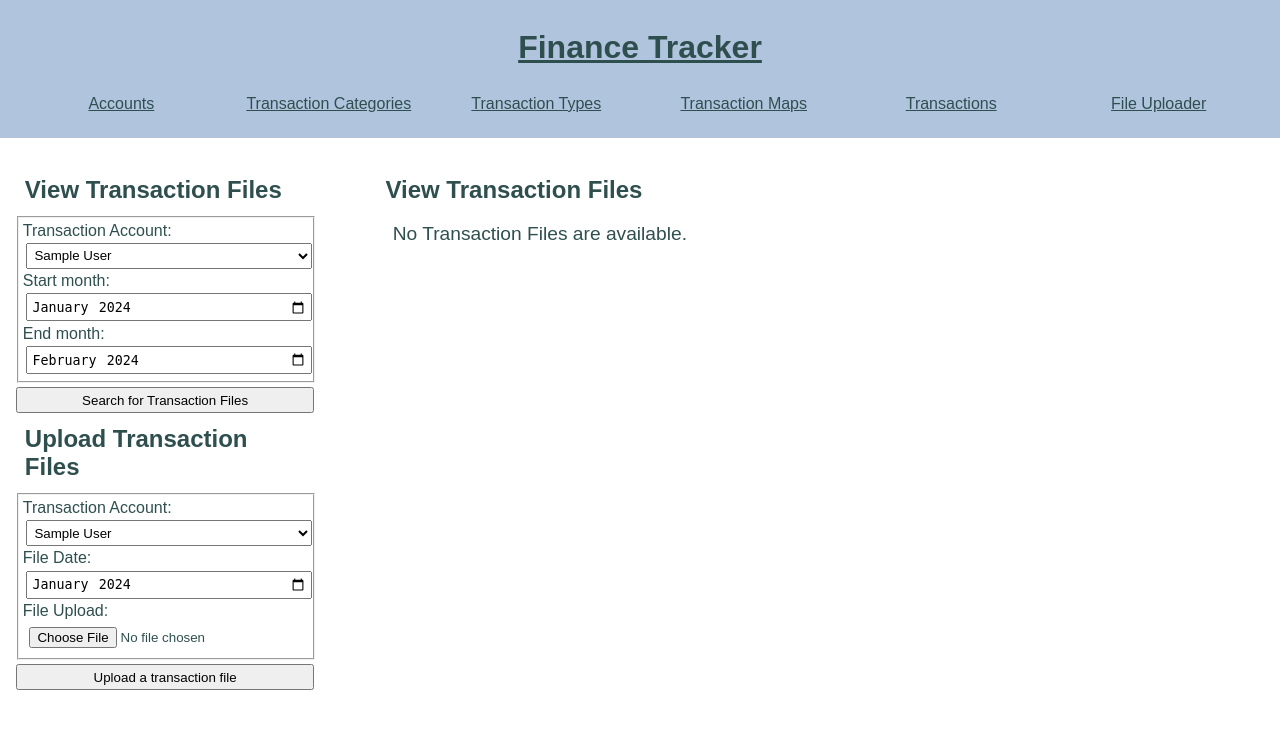
After one commit to DavidWidjaja-137/finance_tracker, a Django app: page /finance/transaction_file_downloader/ in a window 1280 px wide. The commit adds this page. Shown: the top 729 px of the page. Run offline with Django 5.2, Linux system fonts and the light colour scheme; tables that the repository leaves empty hold one stand-in row (values such as "Sample post"); parts of the project's set-up code (start-up, migrations or seed data) failed here and were passed over.

Commit message:
added file downloader capability

```diff
--- a/backend/finance/static/finance/style.css
+++ b/backend/finance/static/finance/style.css
@@ -21,7 +21,7 @@ header {
 
 nav {
     display: grid;
-    grid-template-columns: 1fr 1fr 1fr 1fr 1fr;
+    grid-template-columns: 1fr 1fr 1fr 1fr 1fr 1fr;
     gap: 1em;
     text-align: center;
     align-self: center;
--- a/backend/finance/templates/finance/base.html
+++ b/backend/finance/templates/finance/base.html
@@ -17,6 +17,7 @@
             <a href="{% url 'transaction_type' %}">Transaction Types</a>
             <a href="{% url 'transaction_map' %}">Transaction Maps</a>
             <a href="{% url 'transaction' %}">Transactions</a>
+            <a href="{% url 'transaction_file_downloader' %}">File Uploader</a>
         </nav>
     </header>
 
--- /dev/null
+++ b/backend/finance/templates/finance/transaction_file_downloader.html
@@ -0,0 +1,71 @@
+{% extends "./base.html" %}
+
+{% block control_sidebar %}
+
+    <h2> View Transaction Files</h2>
+
+    <!-- Add a menu to select an account. This lists all the files available in an S3 key of the same name -->
+    <form action="{% url 'transaction_file_downloader' %}", method="get">
+
+        <fieldset>
+            <label for='transaction_account_selector'>Transaction Account:</label>
+            <select name='transaction_account_selector', id='transaction-account'>
+                {% for a in transaction_accounts %}
+                    <option value={{ a }}>{{ a.name }}</option>
+                {% endfor %}
+            </select>
+
+            <label for="filter_start">Start month:</label>
+            <input type="month" id="filter_start" name="filter_start" value="2024-01" />
+
+            <label for="filter_end">End month:</label>
+            <input type="month" id="filter_end" name="filter_end" value="2024-02" />
+        </fieldset>
+
+        <input type='submit', value="Search for Transaction Files">
+    </form>
+
+    <h2>Upload Transaction Files</h2>
+
+    <form enctype="multipart/form-data" action="{% url 'download_transaction_file' %}", method="post">
+        {% csrf_token %}
+
+        <fieldset>
+
+            <!-- Needs to have an account input, a month input, and a file uploader input-->
+            <label for='transaction_account_selector'>Transaction Account:</label>
+            <select name='transaction_account_selector', id='transaction-account'>
+                {% for a in transaction_accounts %}
+                    <option value={{ a }}>{{ a.name }}</option>
+                {% endfor %}
+            </select>
+
+            <label for="file_date">File Date:</label>
+            <input type="month" id="file_date" name="file_date" value="2024-01" />
+
+            <label for="file_upload">File Upload:</label>
+            <input type="file", id="file_upload" name="file_upload", accept=".csv">
+
+        </fieldset>
+
+        <input type='submit', value="Upload a transaction file">
+
+    </form>
+
+{% endblock %}
+
+{% block content %}
+
+    <h2>View Transaction Files</h2>
+
+    {% if transaction_files %}
+        <ul>
+            {% for tf in transaction_files %}
+                <li>{{ tf }}</li>
+            {% endfor %}
+        </ul>
+    {% else %}
+        <p> No Transaction Files are available. </p>
+    {% endif %}
+
+{% endblock %}
--- a/backend/finance/urls.py
+++ b/backend/finance/urls.py
@@ -13,4 +13,6 @@ urlpatterns = [
     path("import_transaction/", views.import_transaction, name="import_transaction"),
     path("update_transaction/", views.update_transaction, name="update_transaction"),
     path("transaction/", views.transaction, name="transaction"),
+    path("transaction_file_downloader/", views.transaction_file_downloader, name="transaction_file_downloader"),
+    path("download_transaction_file/", views.download_transaction_file, name="download_transaction_file"),
 ]
--- a/backend/finance/views.py
+++ b/backend/finance/views.py
@@ -1,11 +1,18 @@
 from datetime import datetime
+import os
+from pathlib import Path
 
+import boto3
 from django.shortcuts import render
 from django.http import HttpResponse, HttpRequest, HttpResponseRedirect
 from django.forms import ModelForm, SelectDateWidget
 
 from finance.models import Account, TransactionType, TransactionCategory, TransactionMap, Transaction
 from finance.importer.importer import import_transactions
+
+client = boto3.client("s3")
+s3 = boto3.resource("s3")
+bucket = s3.Bucket("personal-data-dashboard.david-pw.com")
 
 
 class AccountForm(ModelForm):
@@ -331,3 +338,80 @@ def transaction(request: HttpRequest) -> HttpResponse:
 
     else:
         raise ValueError("Invalid request method.")
+
+
+def download_transaction_file(request: HttpRequest) -> HttpResponse:
+
+    if request.method == "POST":
+
+        file_date = (
+            datetime.strptime(request.POST["file_date"], "%Y-%m").date().isoformat()
+            if "file_date" in request.POST
+            else None
+        )
+
+        account = (
+            str(request.POST["transaction_account_selector"])
+            if "transaction_account_selector" in request.POST
+            else None
+        )
+
+        if file_date and account and request.FILES and request.FILES["file_upload"]:
+            key = os.path.join("data", account, file_date + ".csv")
+            print(key)
+            bucket.upload_fileobj(request.FILES["file_upload"].file, key)
+
+        return HttpResponseRedirect("/finance/transaction_file_downloader")
+    else:
+        raise ValueError("Invalid request method")
+
+
+def get_s3_filenames(prefix: str) -> list[str]:
+    paginator = client.get_paginator("list_objects_v2")
+    paginator_iterator = paginator.paginate(Bucket=bucket.name, Prefix=prefix)
+
+    keys = []
+    for result in paginator_iterator:
+        if result is None or result.get("Contents") is None or len(result.get("Contents")) == 0:
+            return []
+        for content in result.get("Contents"):
+            new_key = Path(content.get("Key")).relative_to(prefix)
+            keys.append(os.path.join(prefix, new_key))
+    return keys
+
+
+def transaction_file_downloader(request: HttpRequest) -> HttpResponse:
+
+    if request.method == "GET":
+
+        # check how many files are in the account
+        filter_start = (
+            datetime.strptime(request.GET["filter_start"], "%Y-%m").date() if "filter_start" in request.GET else None
+        )
+        filter_end = (
+            datetime.strptime(request.GET["filter_end"], "%Y-%m").date() if "filter_end" in request.GET else None
+        )
+        account = (
+            str(request.GET["transaction_account_selector"]) if "transaction_account_selector" in request.GET else None
+        )
+
+        # check on S3 how many files are there
+        if account:
+            keys = get_s3_filenames(os.path.join("data", account))
+        else:
+            keys = []
+
+        # filter the files according to the date range
+        filtered_keys = [
+            k
+            for k in keys
+            if filter_start <= datetime.strptime(os.path.basename(k).split(".")[0], "%Y-%m-%d").date() < filter_end
+        ]
+
+        context = {"transaction_accounts": Account.objects.all(), "transaction_files": filtered_keys}
+
+        return render(request, "finance/transaction_file_downloader.html", context)
+
+    else:
+
+        raise ValueError("Invalid request method")
```
Also changed, not shown: readme.md.
